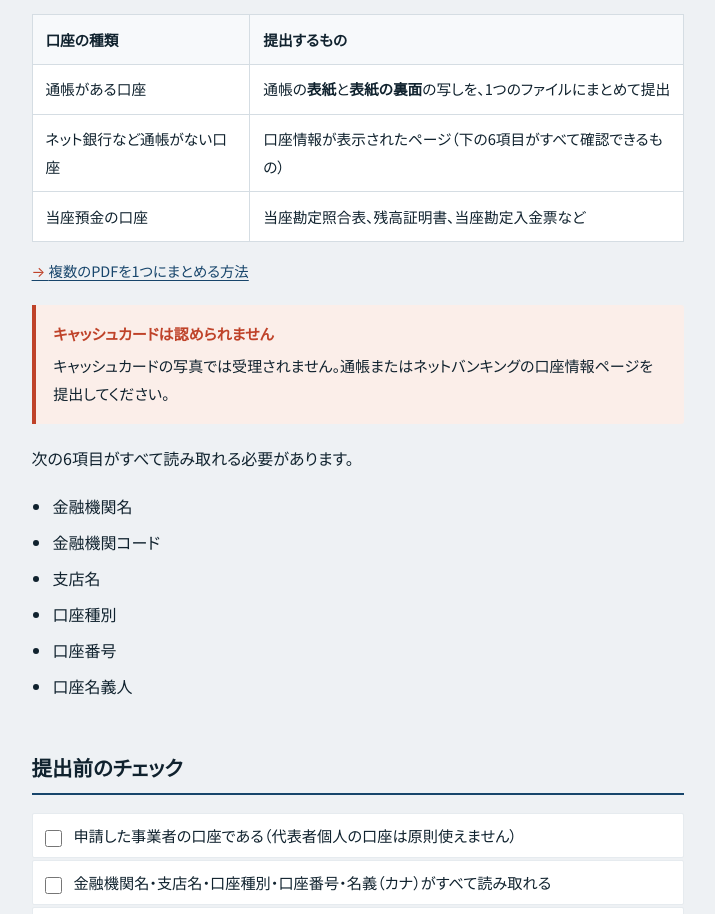
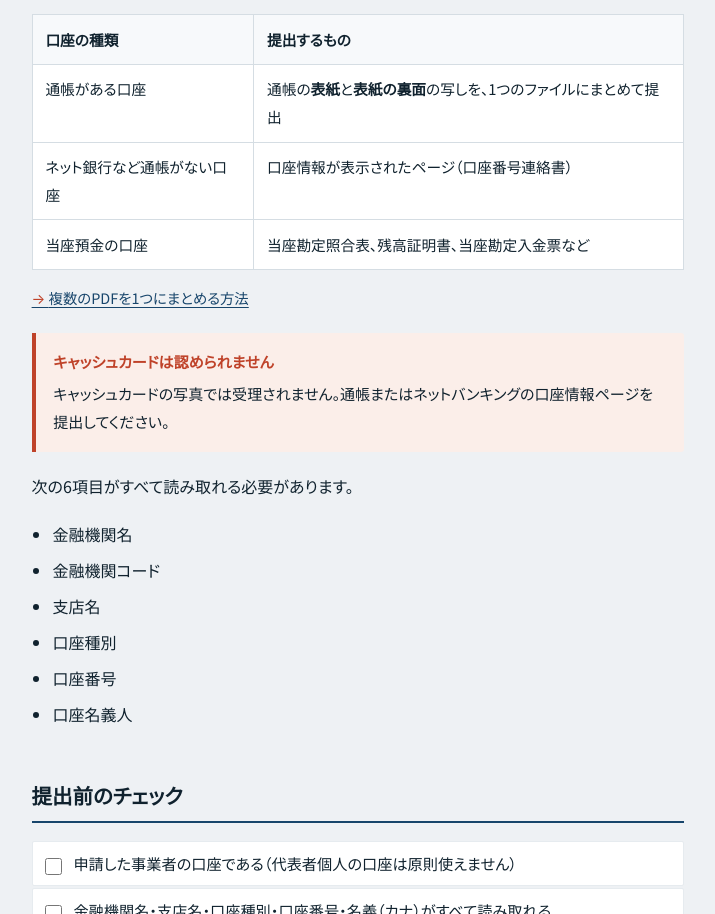
Before and after one commit to mains-11/jisseki-guide, a plain HTML site: page jisseki-kouza.html in a window 1280 px wide. Shown: the part 1330-2244 px from the top of the page, without its empty margins (432-1147 px from the left). Drawn offline with Linux system fonts and the light colour scheme.

Commit message:
Update jisseki-kouza.html

```diff
--- a/jisseki-kouza.html
+++ b/jisseki-kouza.html
@@ -54,7 +54,7 @@
 <div class="note"><b>ツールの使い方</b><p>会社名を入力すると、カナ表記の候補が表示されます。あくまで確認の補助ですので、最終的には金融機関に登録されている表記が正となります。</p></div>
 
 <h2>提出するもの</h2>
-<div class="tablewrap"><table><thead><tr><th>口座の種類</th><th>提出するもの</th></tr></thead><tbody><tr><td>通帳がある口座</td><td>通帳の<b>表紙</b>と<b>表紙の裏面</b>の写しを、1つのファイルにまとめて提出</td></tr><tr><td>ネット銀行など通帳がない口座</td><td>口座情報が表示されたページ（下の6項目がすべて確認できるもの）</td></tr><tr><td>当座預金の口座</td><td>当座勘定照合表、残高証明書、当座勘定入金票など</td></tr></tbody></table></div>
+<div class="tablewrap"><table><thead><tr><th>口座の種類</th><th>提出するもの</th></tr></thead><tbody><tr><td>通帳がある口座</td><td>通帳の<b>表紙</b>と<b>表紙の裏面</b>の写しを、1つのファイルにまとめて提出</td></tr><tr><td>ネット銀行など通帳がない口座</td><td>口座情報が表示されたページ（口座番号連絡書）</td></tr><tr><td>当座預金の口座</td><td>当座勘定照合表、残高証明書、当座勘定入金票など</td></tr></tbody></table></div>
 <p class="hint"><a href="jisseki.html#merge">複数のPDFを1つにまとめる方法</a></p>
 <div class="warn"><b>キャッシュカードは認められません</b><p>キャッシュカードの写真では受理されません。通帳またはネットバンキングの口座情報ページを提出してください。</p></div>
 <p>次の6項目がすべて読み取れる必要があります。</p>
```
